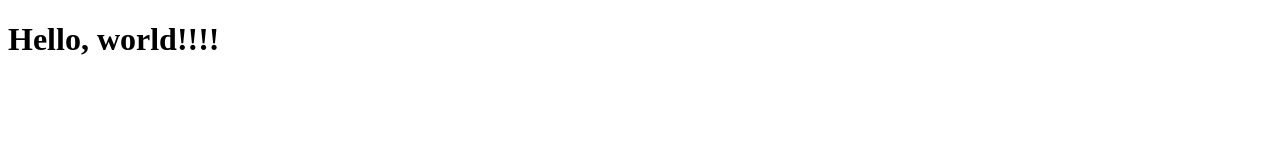
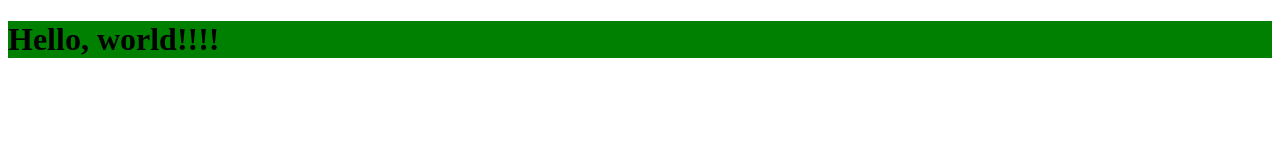
Before and after one commit to mansubba2022/Learning-Git, a plain HTML site: page index.html in a window 1280 px wide. Drawn offline with Linux system fonts and the light colour scheme.

Commit message:
second change

```diff
--- a/index.html
+++ b/index.html
@@ -4,6 +4,11 @@
   <meta charset="UTF-8">
   <meta name="viewport" content="width=device-width, initial-scale=1.0">
   <title>Document</title>
+  <style>
+    body>h1{
+      background-color: green;
+    }
+  </style>
 </head>
 <body>
   <h1>Hello, world!!!!</h1>
```
